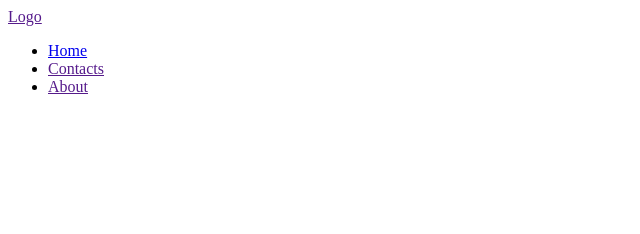
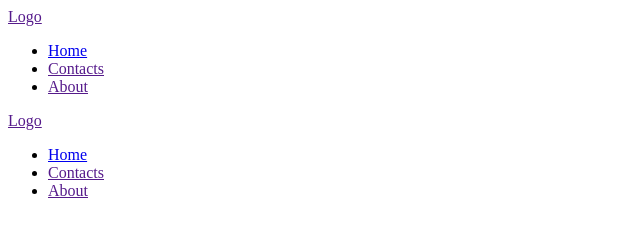
Before and after one commit to nicothin/frontepic-git, a plain HTML site: page index.html in a window 1280 px wide. Shown: the whole page, without its empty margins (0-640 px from the left). Drawn offline with Linux system fonts and the light colour scheme.

Commit message:
Добавил подвал

```diff
--- a/index.html
+++ b/index.html
@@ -19,5 +19,18 @@
     </div>
   </header>
 
+  <footer class="page-footer">
+    <div class="page-footer__inner">
+      <a href="" class="logo  page-footer__logo">Logo</a>
+      <nav class="main-nav  page-footer__nav">
+        <ul class="main-nav__list">
+          <li class="main-nav__item"><a href="index.html">Home</a></li>
+          <li class="main-nav__item"><a href="">Contacts</a></li>
+          <li class="main-nav__item"><a href="">About</a></li>
+        </ul>
+      </nav>
+    </div>
+  </footer>
+
 </body>
 </html>
```
